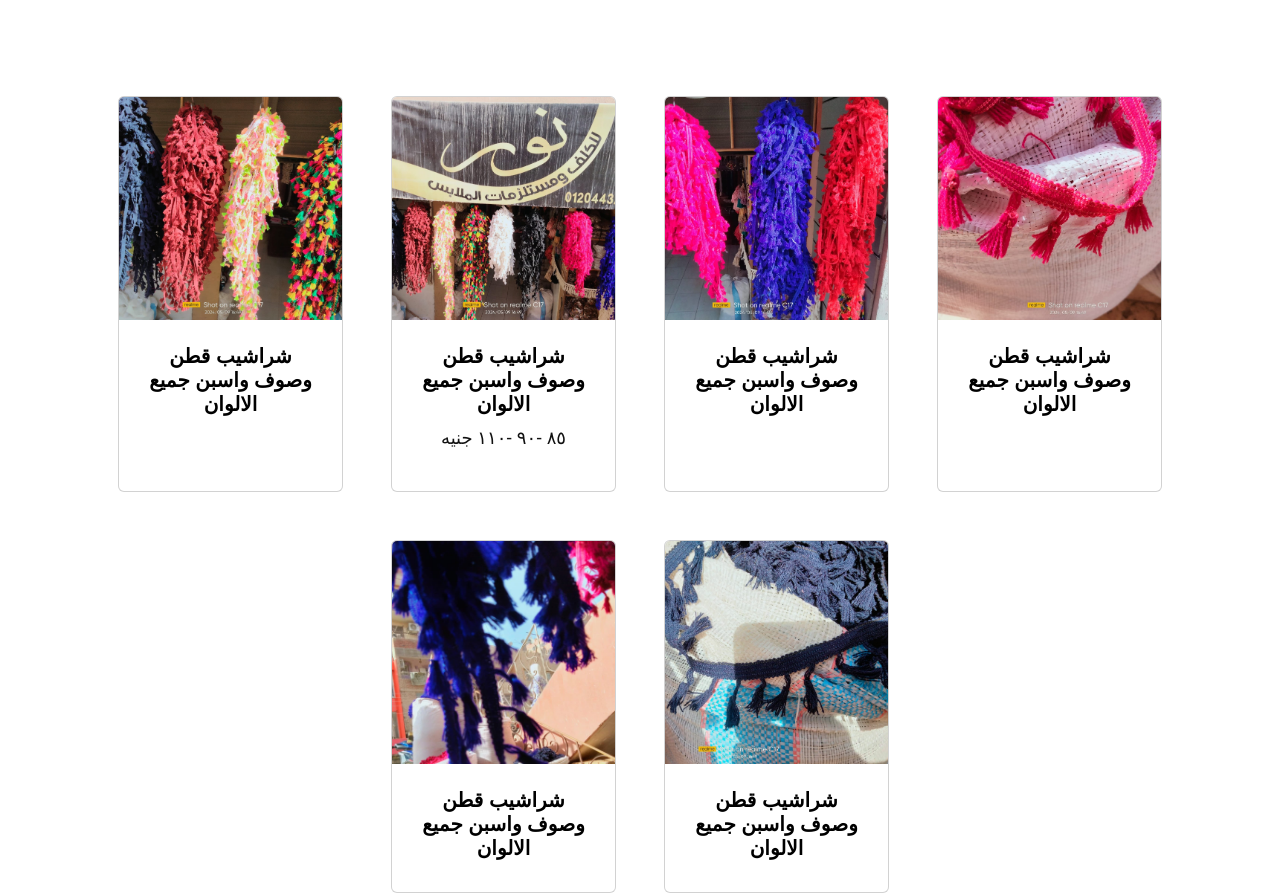
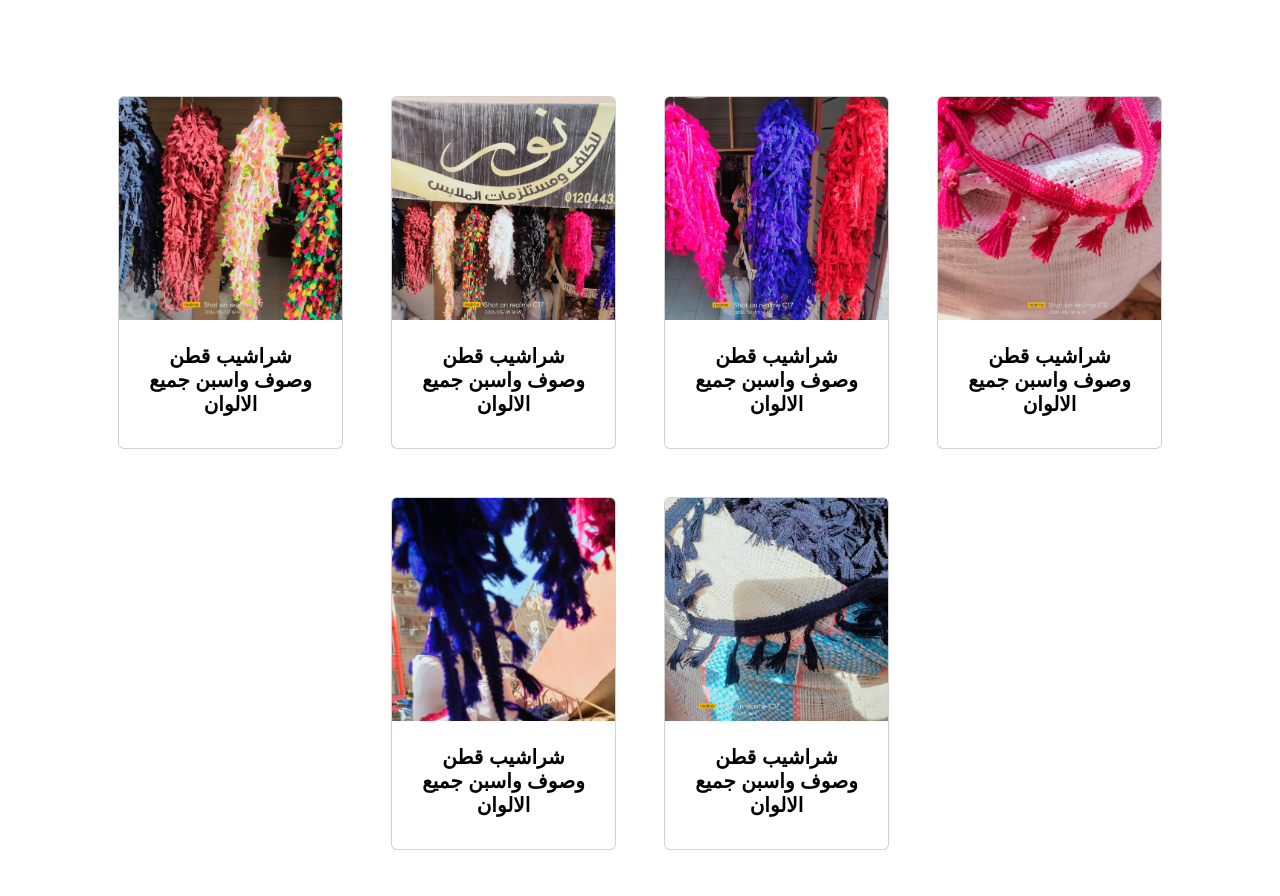
Before and after one commit to obadayasser/Nour-Store, a plain HTML site: page indexSh3.html in a window 1280 px wide. Shown: the top 896 px of the page. Drawn offline with nearby package versions, Linux system fonts and the light colour scheme.

Commit message:
Update indexSh3.html

```diff
--- a/indexSh3.html
+++ b/indexSh3.html
@@ -45,7 +45,7 @@
                                     <h5 class="fw-bolder">شراشيب قطن وصوف واسبن جميع الالوان</h5>
                                     <!-- Product reviews-->
                                     <!-- Product price-->
-                                <p>  ٨٥ -٩٠ -١١٠ جنيه</p>
+
                                 </div>
                             </div>
                         </div>
```
